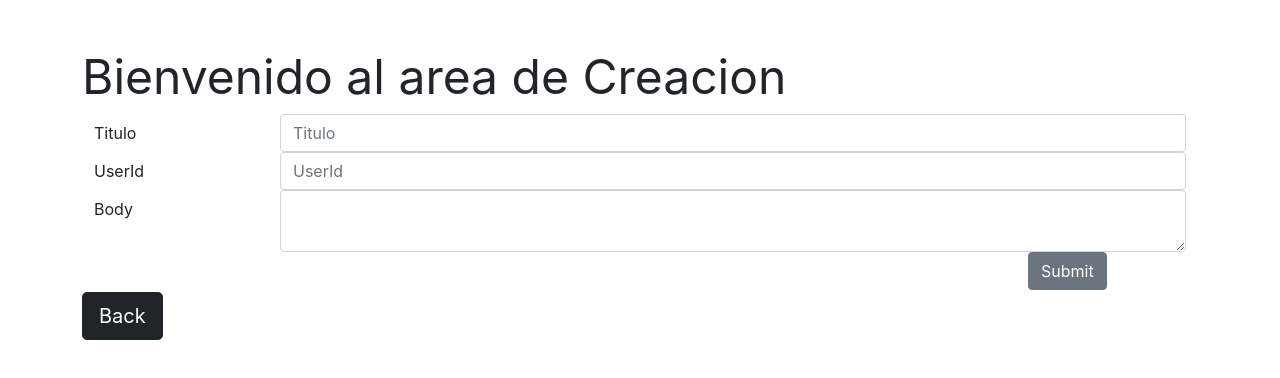
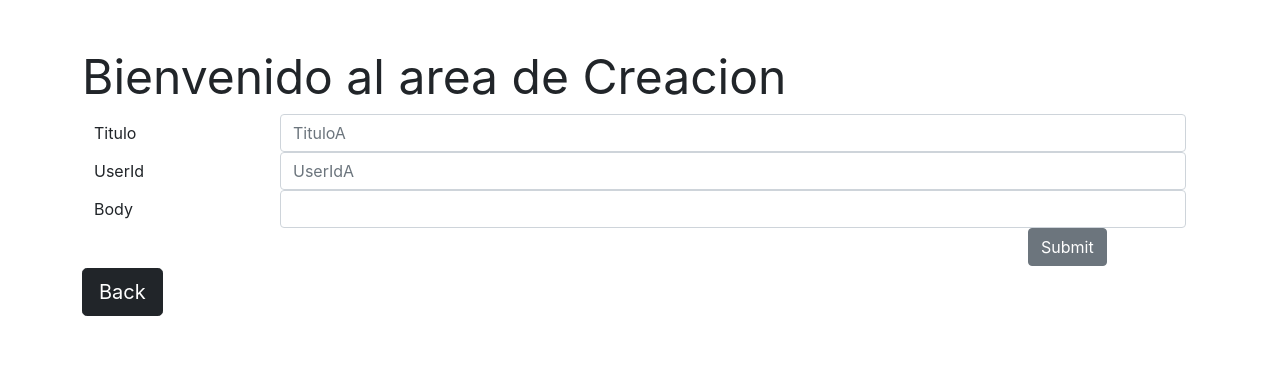
Before and after one commit to pabloVieyra/Challenges-Warm-Up-React-Alkemy, a React (Create React App) app: page /Creacion in a window 1280 px wide. Shown: the top 378 px of the page. Built offline with nearby package versions, Linux system fonts and the light colour scheme; sample sign-in values are in the browser's storage.

Commit message:
handle de creacion

```diff
--- a/src/components/home-comp/PostsCreacion.js
+++ b/src/components/home-comp/PostsCreacion.js
@@ -5,21 +5,36 @@ import { NavLink} from "react-router-dom";
 
 import {Form,FormGroup,Label,Col,Input,Button} from "reactstrap";
 
-const Titulo="";
-const UserId="";
-const Body="";
+
 
 
 const url = `https://jsonplaceholder.typicode.com/posts`;
 
-const handle = (e) => {
-
-};
 
 
 
 
 export const PostsCreacion = () => {
+
+
+  const handle = (e) => {
+    e.preventDefault();
+    const Titulo = e.target.TituloA
+    const Body= e.target.BodyA
+    const UserId= e.target.UserIdA
+     axios.post(url,{
+      Titulo,
+      Body,
+      UserId
+      })
+      e.target.TituloA = "";
+      e.target.BodyA = "";
+      e.target.UserIdA= "";
+
+  };
+
+
+
   return (
     <div className="home-screen animate__animated animate__fadeIn animate__slow">
       <div className="jumbotron jumbotron-fluid mt-5">
@@ -35,55 +50,55 @@ export const PostsCreacion = () => {
             <Form>
                   <FormGroup row>
                     <Label
-                      for="Titulo"
+                      for="TituloA"
                       sm={2}
                     >
                       Titulo
                     </Label>
                     <Col sm={10}>
                       <Input
-                        id="Titulo"
-                        name="Titulo"
-                        placeholder="Titulo"
-                        type="Titulo"
+                        id="TituloA"
+                        name="TituloA"
+                        placeholder="TituloA"
+                        type="TituloA"
                         onChange={handle}
-                        value={Titulo}
+
                       />
                     </Col>
                   </FormGroup>
                   <FormGroup row>
                     <Label
-                      for="UserId"
+                      for="UserIdA"
                       sm={2}
                     >
                       UserId
                     </Label>
                     <Col sm={10}>
                       <Input
-                        id="UserId"
-                        name="UserId"
-                        placeholder="UserId"
-                        type="UserId"
+                        id="UserIdA"
+                        name="UserIdA"
+                        placeholder="UserIdA"
+                        type="UserIdA"
                         onChange={handle}
-                        value={UserId}
+
                       />
                     </Col>
                   </FormGroup>
 
                   <FormGroup row>
                     <Label
-                      for="Body"
+                      for="BodyA"
                       sm={2}
                     >
                       Body
                     </Label>
                     <Col sm={10}>
                       <Input
-                        id="exampleText"
-                        name="text"
-                        type="textarea"
+                        id="BodyA"
+                        name="BodyA"
+                        type="textareaA"
                         onChange={handle}
-                        value={Body}
+
                       />
 
                     </Col>
```
